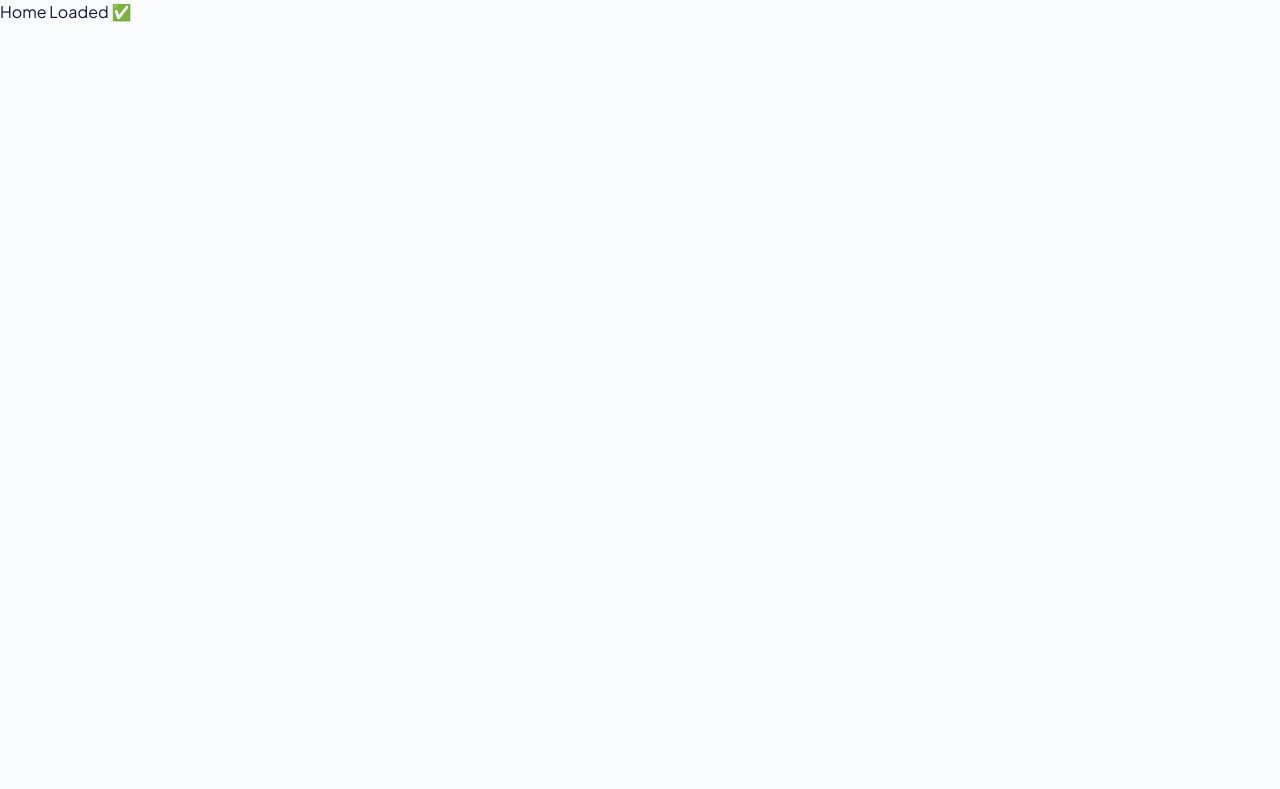
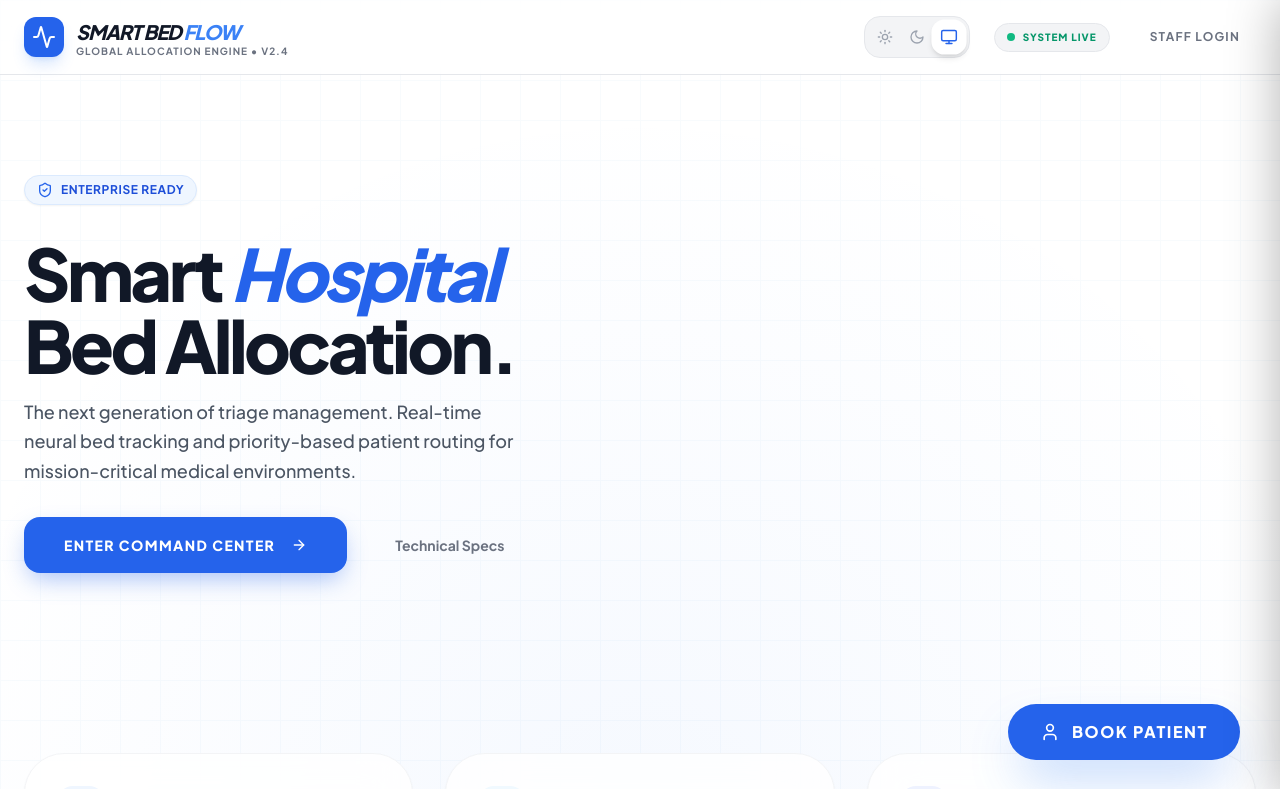
Before and after one commit to kasyapkondiparthi/smart-bed-flow, a React (Vite) app: page / in a window 1280 px wide. Shown: the top 789 px of the page. Built offline with nearby package versions, Linux system fonts and the light colour scheme; no server answers; the database is empty.

Commit message:
revert app and main to original stable state

```diff
--- a/src/App.tsx
+++ b/src/App.tsx
@@ -1,18 +1,101 @@
-import { BrowserRouter, Routes, Route } from "react-router-dom";
+import React, { useEffect, Component, ReactNode } from "react";
+import { QueryClient, QueryClientProvider } from "@tanstack/react-query";
+import { BrowserRouter, Route, Routes } from "react-router-dom";
+import { Toaster as Sonner } from "@/components/ui/sonner";
+import { Toaster } from "@/components/ui/toaster";
+import { TooltipProvider } from "@/components/ui/tooltip";
+import DashboardLayout from "./layouts/DashboardLayout.tsx";
+import Overview from "./pages/dashboard/Overview.tsx";
+import AllocationPage from "./pages/dashboard/AllocationPage.tsx";
+import HistoryPage from "./pages/dashboard/HistoryPage.tsx";
+import AboutPage from "./pages/dashboard/AboutPage.tsx";
+import Login from "./pages/Login.tsx";
+import Welcome from "./pages/Welcome.tsx";
+import NotFound from "./pages/NotFound.tsx";
+import AuthGuard from "./components/AuthGuard.tsx";
+import { applyTheme, loadTheme } from "./utils/theme.ts";
+import { PatientProvider } from "./context/PatientContext.tsx";
 
-function App() {
-  return (
-    <BrowserRouter>
-      <Routes>
-        <Route path="/" element={<div>Home Loaded ✅</div>} />
-        <Route path="/dashboard" element={<div>Dashboard</div>} />
-        <Route path="/allocation" element={<div>Allocation</div>} />
+const queryClient = new QueryClient();
 
-        {/* fallback */}
-        <Route path="*" element={<div>Page Not Found</div>} />
-      </Routes>
-    </BrowserRouter>
-  );
+class ErrorBoundary extends Component<{ children: ReactNode }, { hasError: boolean }> {
+  constructor(props: { children: ReactNode }) {
+    super(props);
+    this.state = { hasError: false };
+  }
+
+  static getDerivedStateFromError(_: Error) {
+    return { hasError: true };
+  }
+
+  componentDidCatch(error: Error, errorInfo: React.ErrorInfo) {
+    console.error("Handled error:", error, errorInfo);
+  }
+
+  render() {
+    if (this.state.hasError) {
+      return (
+        <div className="flex h-screen w-screen items-center justify-center bg-white dark:bg-gray-900 text-black dark:text-white">
+          <div className="text-center space-y-4">
+            <h1 className="text-2xl font-bold">Error loading app</h1>
+            <p>Something went wrong. Please check the console or refresh the page.</p>
+          </div>
+        </div>
+      );
+    }
+    return this.props.children;
+  }
 }
 
+const MainApp = () => {
+  useEffect(() => {
+    loadTheme();
+  }, []);
+
+  return (
+    <div className="min-h-screen bg-white dark:bg-gray-900 text-foreground dark:text-white transition-all">
+      <QueryClientProvider client={queryClient}>
+        <PatientProvider>
+          <TooltipProvider>
+            <Toaster />
+            <Sonner />
+            <BrowserRouter>
+              <Routes>
+                <Route path="/" element={<Welcome />} />
+                <Route path="/login" element={<Login />} />
+                <Route
+                  path="/dashboard"
+                  element={
+                    <AuthGuard>
+                      <DashboardLayout />
+                    </AuthGuard>
+                  }
+                >
+                  <Route index element={<Overview />} />
+                  <Route path="allocation" element={<AllocationPage />} />
+                  <Route path="history" element={<HistoryPage />} />
+                  <Route path="about" element={<AboutPage />} />
+                </Route>
+                <Route path="*" element={<NotFound />} />
+              </Routes>
+            </BrowserRouter>
+          </TooltipProvider>
+        </PatientProvider>
+      </QueryClientProvider>
+    </div>
+  );
+};
+
+const App = () => {
+  try {
+    return (
+      <ErrorBoundary>
+        <MainApp />
+      </ErrorBoundary>
+    );
+  } catch (e) {
+    return <div>Error loading app</div>;
+  }
+};
+
 export default App;
--- a/src/main.tsx
+++ b/src/main.tsx
@@ -1,10 +1,9 @@
-// 🔥 BLOCK INVALID VERCEL API CALLS
+// 🔥 BLOCK INVALID VERCEL API CALLS (Fetch, XHR, EventSource)
 const originalFetch = window.fetch;
-
 window.fetch = async (...args) => {
     const url = args[0];
     if (typeof url === "string" && url.includes("/api/v6")) {
-        console.warn("Blocked invalid API:", url);
+        console.warn("Blocked invalid fetch API:", url);
         return new Response(JSON.stringify({}), {
             status: 200,
             headers: { "Content-Type": "application/json" },
@@ -13,11 +12,58 @@ window.fetch = async (...args) => {
     return originalFetch(...args);
 };
 
-// ✅ IMPORTS
+const OriginalXHR = window.XMLHttpRequest;
+window.XMLHttpRequest = function() {
+    const xhr = new OriginalXHR();
+    const originalOpen = xhr.open;
+    xhr.open = function(method: string, url: string | URL) {
+        const urlString = typeof url === 'string' ? url : url.toString();
+        if (urlString.includes("/api/v6")) {
+            console.warn("Blocked invalid XHR API:", urlString);
+            Object.defineProperty(xhr, 'send', { value: function() {
+                Object.defineProperty(xhr, 'readyState', { value: 4, writable: false });
+                Object.defineProperty(xhr, 'status', { value: 200, writable: false });
+                Object.defineProperty(xhr, 'responseText', { value: "{}", writable: false });
+                if (xhr.onreadystatechange) xhr.onreadystatechange(new Event('readystatechange'));
+                if (xhr.onload) xhr.onload(new ProgressEvent('load'));
+            }});
+            return;
+        }
+        return originalOpen.apply(this, arguments as any);
+    };
+    return xhr;
+} as any;
+
+const OriginalEventSource = window.EventSource;
+if (OriginalEventSource) {
+    window.EventSource = function(url: string | URL, eventSourceInitDict?: EventSourceInit) {
+        const urlString = typeof url === 'string' ? url : url.toString();
+        if (urlString.includes("/api/v6")) {
+            console.warn("Blocked invalid EventSource API:", urlString);
+            return {
+                close: () => {},
+                addEventListener: () => {},
+                removeEventListener: () => {},
+                onerror: null,
+                onmessage: null,
+                onopen: null,
+                readyState: 0,
+                url: urlString,
+                withCredentials: false
+            } as unknown as EventSource;
+        }
+        return new OriginalEventSource(url, eventSourceInitDict);
+    } as any;
+}
+
+// ✅ IMPORTS (ONLY ONCE)
 import React from "react";
 import ReactDOM from "react-dom/client";
 import App from "./App";
 import "./index.css";
+
+// ✅ DEBUG
+console.log("App loaded successfully");
 
 // ✅ RENDER
 ReactDOM.createRoot(document.getElementById("root")!).render(
```
